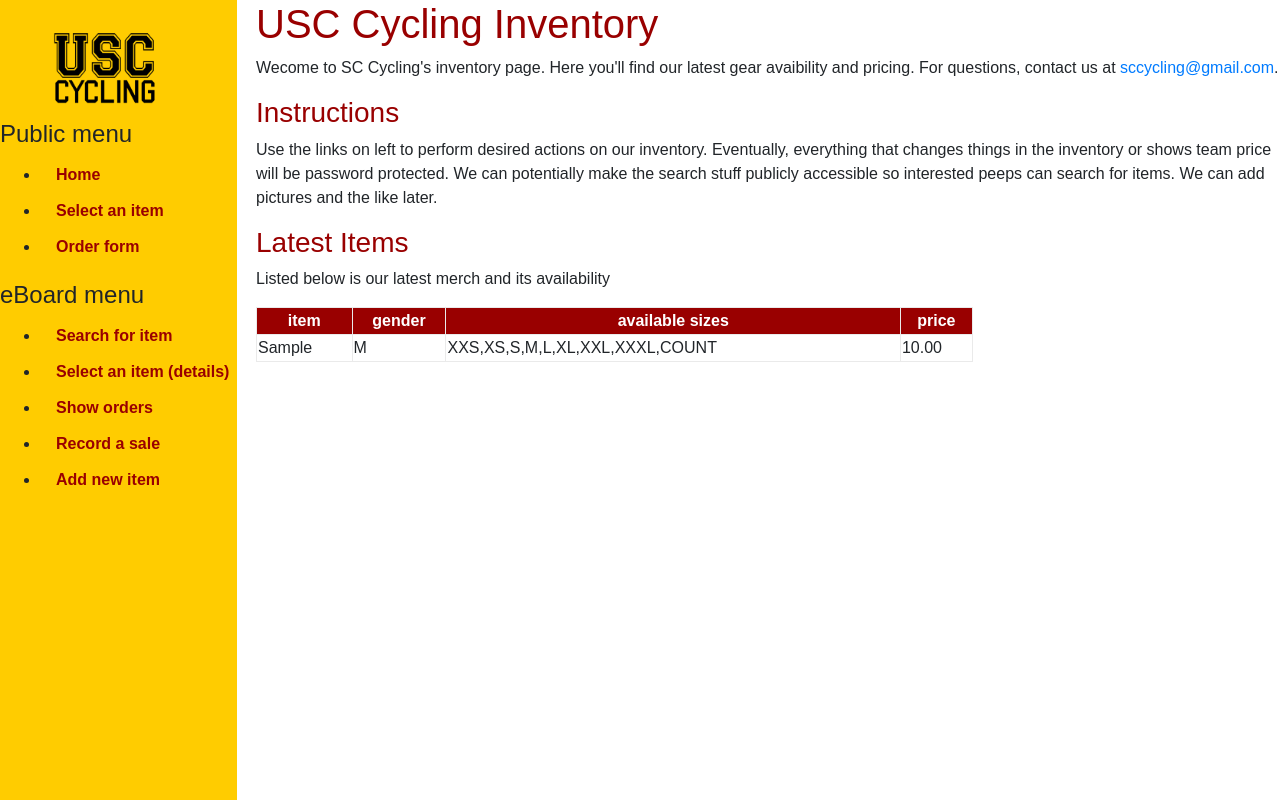
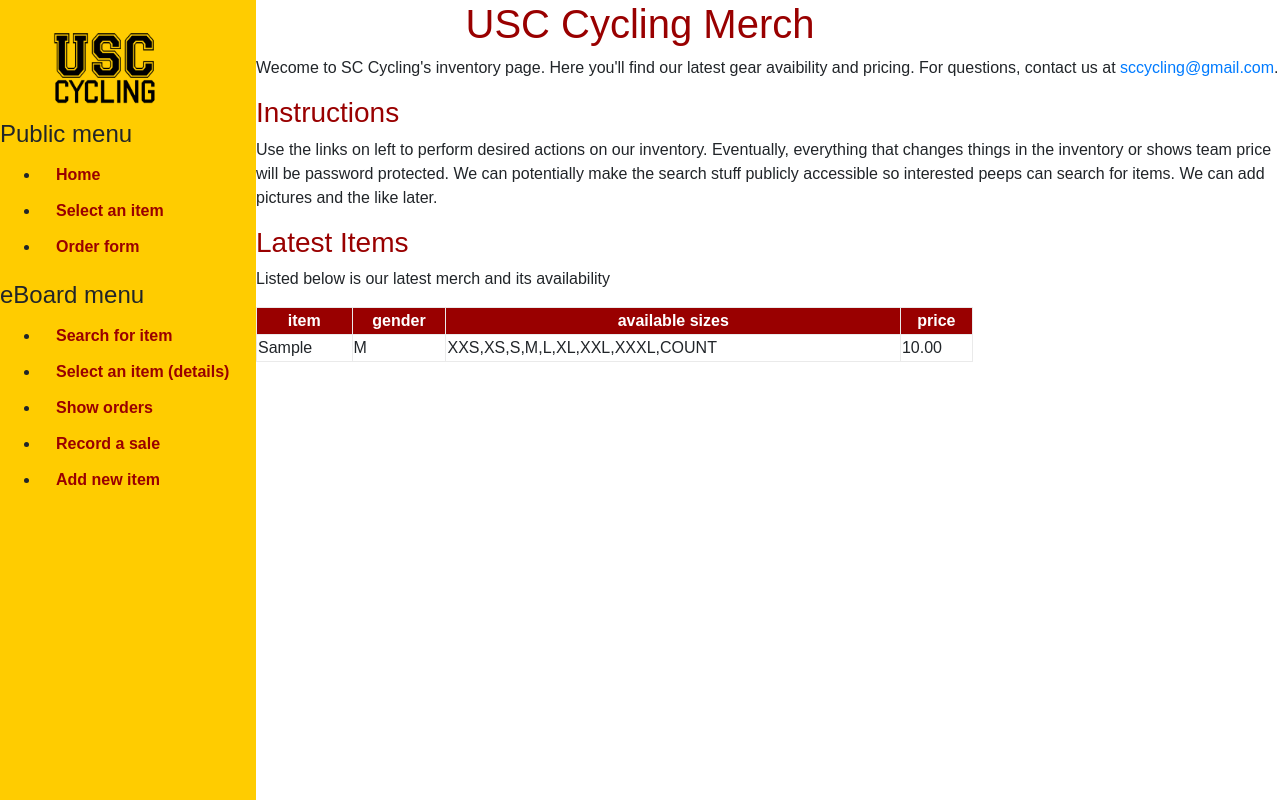
Before and after one commit to kiwiPhrases/sccycling-merch, a Django app: page /inv_check/ in a window 1280 px wide. Run offline with Django 3.2, Linux system fonts and the light colour scheme; tables that the repository leaves empty hold one stand-in row (values such as "Sample post"); some libraries are stand-ins or nearby versions.

Commit message:
fixed navbar widths, and changed html templates

```diff
--- a/inv_check/static/inv_check/style.css
+++ b/inv_check/static/inv_check/style.css
@@ -1,6 +1,6 @@
 .sidenav {
 			height:100%;
-            width=20%
+            width: 20%;
             top:0;
 			left:0;
 			position: fixed;
--- a/inv_check/templates/inv_check/base.html
+++ b/inv_check/templates/inv_check/base.html
@@ -11,14 +11,15 @@
   {% load static %}
   <link rel="stylesheet" type="text/css" href="{% static 'inv_check/style.css' %}">
 
-  <div class="title">
-  {% block title %}<title>SC Cycling Merch</title>{% endblock %}
-  </div>
+   <title>SC Cycling Merch</title>
 </head>
 
 
 
 <body>
+
+   <h1><center>USC Cycling Merch</center></h1>
+
     <div class="sidenav">
      {% block sidebar %}
 
--- a/inv_check/templates/inv_check/index.html
+++ b/inv_check/templates/inv_check/index.html
@@ -4,7 +4,7 @@
 <link rel="stylesheet" type="text/css" href="{% static 'inv_check/style.css' %}">
 
 {% block content %}
-  <h1>USC Cycling Inventory</h1>
+
   <p> Wecome to SC Cycling's inventory page. Here you'll find our latest gear avaibility and pricing. For questions, contact us at <a href="sccycling@gmail.com">sccycling@gmail.com</a>.
 
   <h3> Instructions </h3>
```
Also changed, not shown: runtime.txt (renamed from mysite/runtime.txt), 2 other files.
